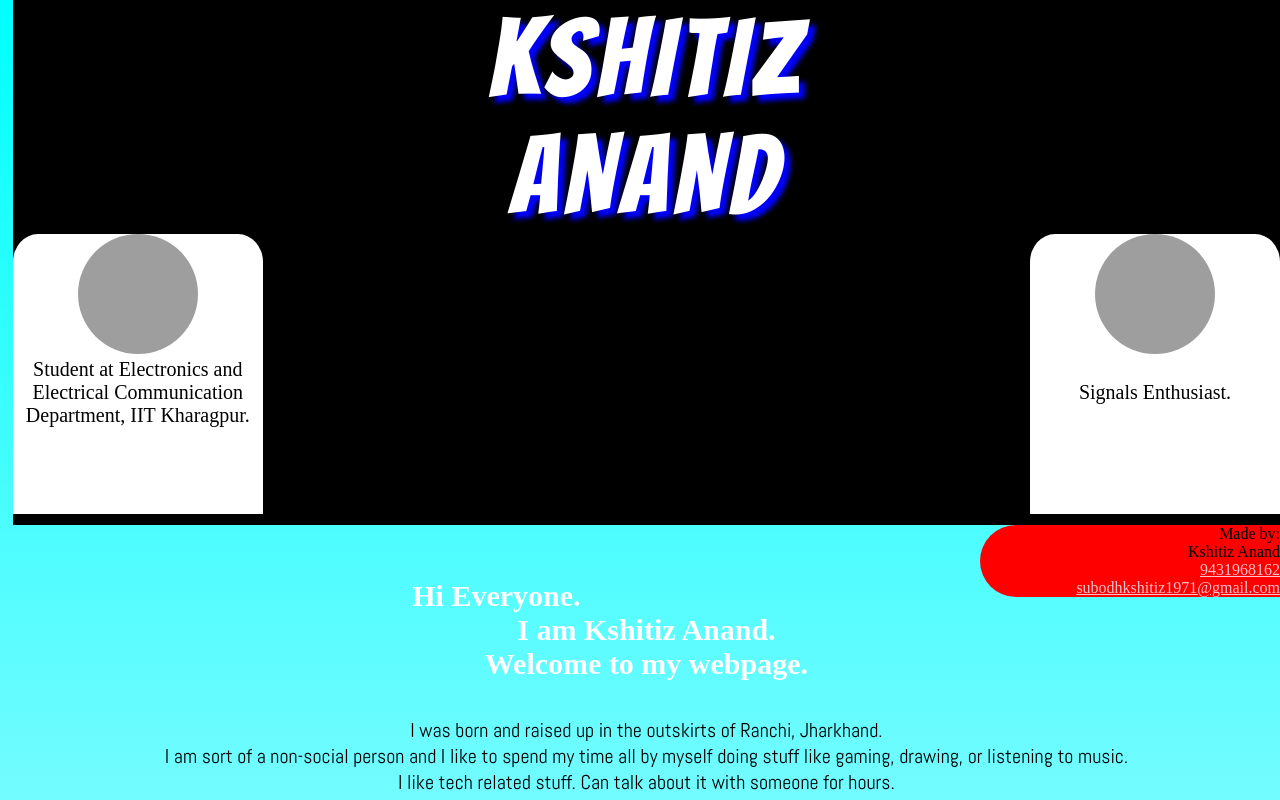
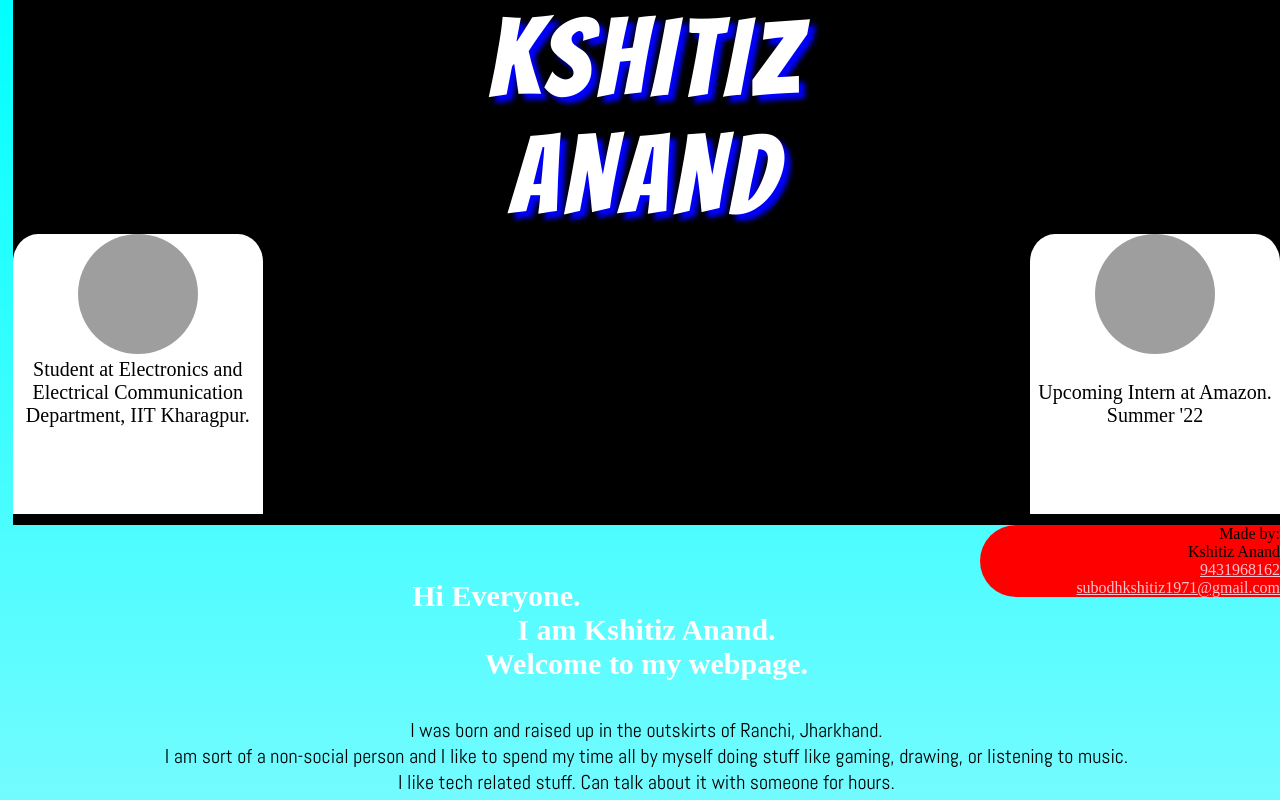
Before and after one commit to Kshitiz9806/Personal_Website, a plain HTML site: page index.html in a window 1280 px wide. Shown: the top 800 px of the page. Drawn offline with Linux system fonts and the light colour scheme; grey boxes are pictures that could not be loaded; a web font is replaced by a local one.

Commit message:
Update index.html

```diff
--- a/index.html
+++ b/index.html
@@ -20,7 +20,7 @@ KSHITIZ<br />    ANAND
 
 <div id="header1">
 <img src="IMG20200306101857.jpg" alt="Image" ><br />
-<p id="a"><br />Signals Enthusiast.<br /></p>	<!--P#a-->
+<p id="a"><br />Upcoming Intern at Amazon. Summer '22<br /></p>	<!--P#a-->
 </div>
 
 <div id="header2">
```
